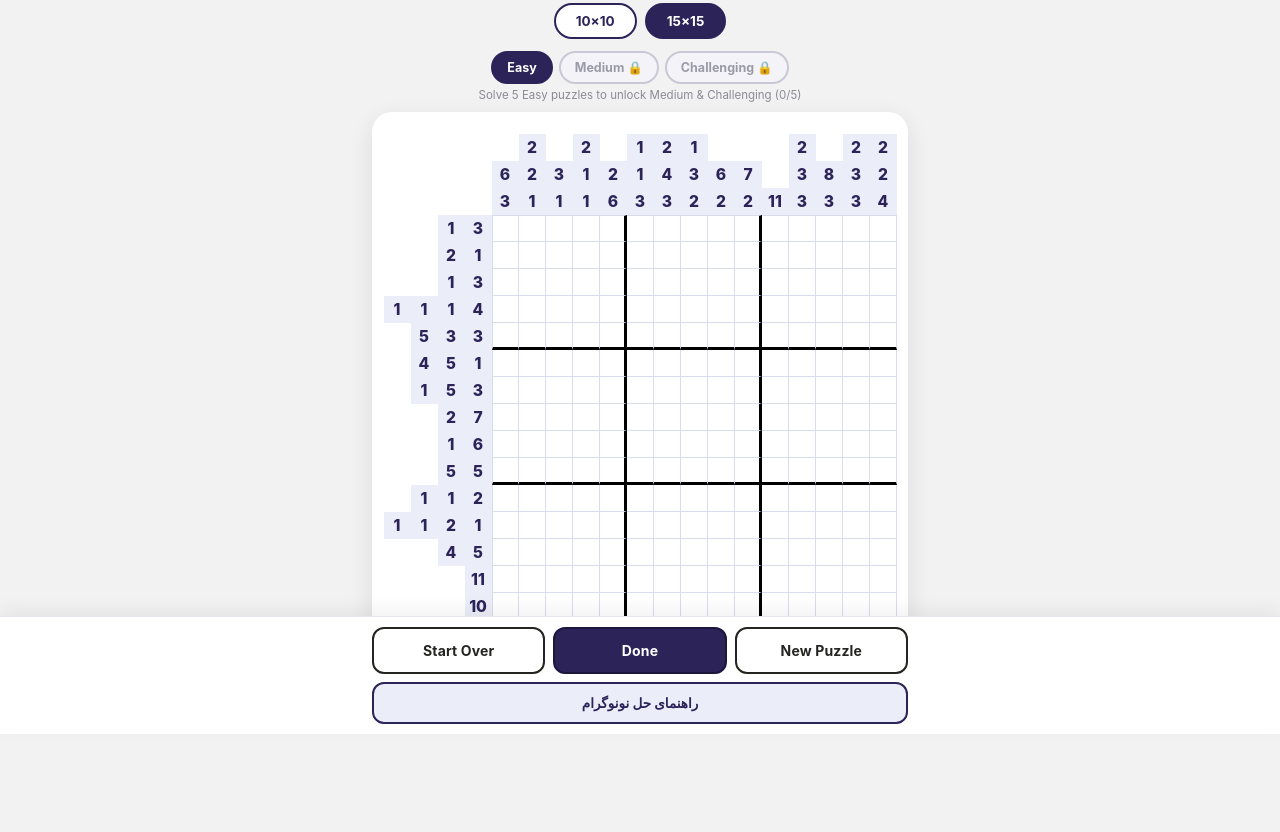
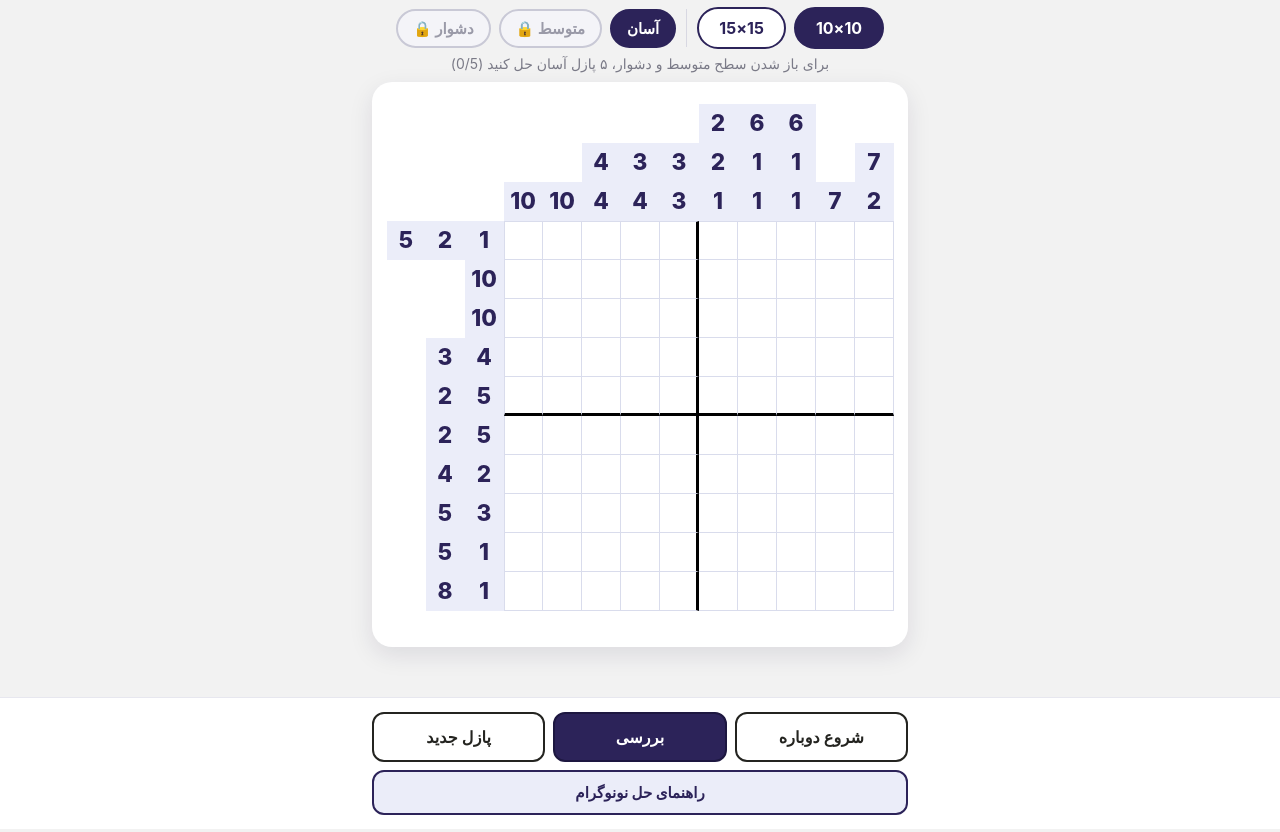
Before and after one commit to Mrdali1362/nonogram, a plain HTML site: page index.html in a window 1280 px wide. Shown: the part 66-898 px from the top of the page. Drawn offline with Linux system fonts and the light colour scheme.

Commit message:
Add files via upload

```diff
--- a/index.html
+++ b/index.html
@@ -1,14 +1,14 @@
 <!DOCTYPE html>
-<html lang="en">
+<html lang="fa" dir="rtl">
 <head>
 <meta charset="UTF-8">
 <meta name="viewport" content="width=device-width, initial-scale=1, maximum-scale=1, user-scalable=no, viewport-fit=cover">
 <meta name="apple-mobile-web-app-capable" content="yes">
 <meta name="apple-mobile-web-app-status-bar-style" content="black-translucent">
-<meta name="apple-mobile-web-app-title" content="Nonogram">
+<meta name="apple-mobile-web-app-title" content="نونوگرام">
 <meta name="mobile-web-app-capable" content="yes">
 <meta name="theme-color" content="#F2F2F2">
-<title>Nonogram</title>
+<title>نونوگرام</title>
 <style>
   :root{
     --paper:#FFFFFF;
@@ -33,14 +33,13 @@
     -webkit-user-select:none; user-select:none;
   }
   .wrap{
-    max-width:560px; margin:0 auto; padding:14px 12px calc(146px + env(safe-area-inset-bottom));
-    min-height:100vh;
+    max-width:560px; margin:0 auto; padding:14px 12px 24px;
   }
   header{ text-align:center; margin-bottom:10px; }
   h1{
     font-size:22px; margin:2px 0 2px; letter-spacing:0.02em; font-weight:800;
   }
-  .sub{ font-size:12.5px; color:#6b6a5f; margin:0; }
+  .sub{ font-size:15px; color:#6b6a5f; margin:0; }
 
   #status{
     min-height:20px; text-align:center; font-size:14px; font-weight:600;
@@ -99,16 +98,19 @@
   }
 
   .btnBar{
-    position:fixed; left:0; right:0; bottom:0; z-index:40;
     background:#fff; border-top:1px solid #E7E7EF;
-    padding:10px 12px calc(10px + env(safe-area-inset-bottom));
-    box-shadow:0 -6px 18px rgba(0,0,0,0.06);
+    padding:14px 12px calc(14px + env(safe-area-inset-bottom));
+    margin-top:10px;
   }
-  .sizeToggle{
-    display:flex; gap:8px; justify-content:center; margin:2px 0 12px;
+  .controlsToggle{
+    display:flex; gap:8px; justify-content:center; align-items:center;
+    flex-wrap:wrap; margin:2px 0 6px;
+  }
+  .toggleDivider{
+    width:1px; align-self:stretch; background:#D8D8E2; margin:2px 2px;
   }
   .sizeBtn{
-    padding:8px 20px; font-size:13.5px; font-weight:700; border-radius:999px;
+    padding:9px 20px; font-size:16px; font-weight:700; border-radius:999px;
     border:2px solid var(--clue-text); background:var(--paper); color:var(--clue-text);
     font-family:inherit; cursor:pointer;
   }
@@ -117,11 +119,8 @@
   }
   .sizeBtn:active{ transform:scale(0.96); }
 
-  .diffToggle{
-    display:flex; gap:6px; justify-content:center; margin:0 0 4px; flex-wrap:wrap;
-  }
   .diffBtn{
-    padding:7px 14px; font-size:12.5px; font-weight:700; border-radius:999px;
+    padding:8px 15px; font-size:15px; font-weight:700; border-radius:999px;
     border:2px solid var(--clue-text); background:var(--paper); color:var(--clue-text);
     font-family:inherit; cursor:pointer;
   }
@@ -131,7 +130,7 @@
   }
   .diffBtn:active{ transform:scale(0.96); }
   .unlockHint{
-    text-align:center; font-size:11.5px; color:#8A8A97; margin:0 0 10px;
+    text-align:center; font-size:14px; color:#7a7a87; margin:0 0 10px;
   }
   .unlockHint.hidden{ display:none; }
   .btnBar .btnRow{ max-width:536px; margin:0 auto; }
@@ -141,7 +140,7 @@
     display:flex; gap:8px; margin-top:6px;
   }
   button.act{
-    flex:1; padding:13px 6px; font-size:14px; font-weight:700; border-radius:12px;
+    flex:1; padding:13px 6px; font-size:16px; font-weight:700; border-radius:12px;
     border:2px solid var(--ink); background:var(--paper); color:var(--ink);
     font-family:inherit; letter-spacing:0.01em;
   }
@@ -150,17 +149,17 @@
     background:var(--accent); border-color:var(--accent-dark); color:#fff;
   }
   button.helpBtn{
-    flex:1; padding:11px 6px; font-size:13.5px; font-weight:700; border-radius:12px;
+    flex:1; padding:11px 6px; font-size:15px; font-weight:700; border-radius:12px;
     border:2px solid var(--clue-text); background:var(--clue-bg); color:var(--clue-text);
     font-family:inherit;
   }
   button.helpBtn:active{ transform:scale(0.97); }
   .legend{
-    display:flex; gap:14px; justify-content:center; margin-top:10px; font-size:11.5px; color:#6b6a5f;
+    display:flex; gap:14px; justify-content:center; margin-top:10px; font-size:14px; color:#6b6a5f;
     flex-wrap:wrap;
   }
   .legend span{ display:inline-flex; align-items:center; gap:5px; }
-  .swatch{ width:11px; height:11px; border-radius:3px; display:inline-block; }
+  .swatch{ width:13px; height:13px; border-radius:3px; display:inline-block; }
 
   #helpOverlay{
     position:fixed; inset:0; display:none; align-items:center; justify-content:center;
@@ -213,40 +212,35 @@
 <body>
 <div class="wrap">
   <header>
-    <h1>Nonogram</h1>
-    <p class="sub">Tap a cell: fill → X → clear</p>
+    <h1>نونوگرام</h1>
+    <p class="sub">لمس خانه: پر ← ضربدر ← خالی</p>
   </header>
 
-  <div class="sizeToggle">
-    <button class="sizeBtn" id="size10" data-size="10">10×10</button>
-    <button class="sizeBtn active" id="size15" data-size="15">15×15</button>
+  <div class="controlsToggle">
+    <button class="sizeBtn active" id="size10" data-size="10">10×10</button>
+    <button class="sizeBtn" id="size15" data-size="15">15×15</button>
+    <span class="toggleDivider"></span>
+    <button class="diffBtn active" id="diffEasy" data-diff="easy">آسان</button>
+    <button class="diffBtn locked" id="diffMedium" data-diff="medium">متوسط 🔒</button>
+    <button class="diffBtn locked" id="diffChallenging" data-diff="challenging">دشوار 🔒</button>
   </div>
-
-  <div class="diffToggle">
-    <button class="diffBtn active" id="diffEasy" data-diff="easy">Easy</button>
-    <button class="diffBtn locked" id="diffMedium" data-diff="medium">Medium 🔒</button>
-    <button class="diffBtn locked" id="diffChallenging" data-diff="challenging">Challenging 🔒</button>
-  </div>
-  <p class="unlockHint" id="unlockHint">Solve 5 Easy puzzles to unlock Medium &amp; Challenging (0/5)</p>
+  <p class="unlockHint" id="unlockHint">برای باز شدن سطح متوسط و دشوار، ۵ پازل آسان حل کنید (0/5)</p>
 
   <div id="status"></div>
 
   <div class="boardCard">
-    <div id="boardWrap">
+    <div id="boardWrap" dir="ltr">
       <div id="puzzle"></div>
     </div>
   </div>
 
-  <div class="legend">
-    <span><span class="swatch" style="background:var(--error)"></span>incorrect fill</span>
-  </div>
 </div>
 
 <div class="btnBar">
   <div class="btnRow">
-    <button class="act" id="btnStart">Start Over</button>
-    <button class="act primary" id="btnDone">Done</button>
-    <button class="act" id="btnNew">New Puzzle</button>
+    <button class="act" id="btnStart">شروع دوباره</button>
+    <button class="act primary" id="btnDone">بررسی</button>
+    <button class="act" id="btnNew">پازل جدید</button>
   </div>
   <div class="btnRow2">
     <button class="helpBtn" id="btnHelp">راهنمای حل نونوگرام</button>
@@ -255,7 +249,7 @@
 
 <div id="helpOverlay">
   <div id="helpCard" dir="rtl" lang="fa">
-    <button id="helpClose" aria-label="close">×</button>
+    <button id="helpClose" aria-label="بستن">×</button>
     <h2>چگونه نونوگرام را حل کنیم؟</h2>
     <p>
       نونوگرام یک پازل تصویری است. عددهای کنار هر سطر و ستون نشان می‌دهند که در آن سطر یا ستون
@@ -298,8 +292,8 @@
 <canvas id="confettiCanvas"></canvas>
 <div id="celebrate">
   <div id="celebrateCard">
-    <h2>🎉 Solved!</h2>
-    <p>Nice work — tap anywhere to close.</p>
+    <h2>🎉 حل شد!</h2>
+    <p>آفرین! برای بستن، هر جا لمس کنید.</p>
   </div>
 </div>
 
@@ -538,11 +532,11 @@ const ORIGINAL_SOLUTION = [
 
 /* =================== app state / rendering =================== */
 
-let N=15, M=15;
+let N=10, M=10;
 let currentDifficulty = 'easy';
 let easySolvedCount = 0;
 const UNLOCK_THRESHOLD = 5;
-let puzzle = { rowClues:ORIGINAL_ROW_CLUES, colClues:ORIGINAL_COL_CLUES, solution:ORIGINAL_SOLUTION };
+let puzzle = generatePuzzle(N, M, Date.now(), currentDifficulty);
 let cellState = Array.from({length:N},()=>new Array(M).fill(0)); // 0 empty,1 filled,2 crossed
 let rowDone = new Array(N).fill(false);
 let colDone = new Array(M).fill(false);
@@ -659,7 +653,7 @@ function maybeCelebrate(){
       clearErrorHighlights();
       statusEl.classList.add('show','ok');
       statusEl.classList.remove('bad');
-      statusEl.textContent = 'Solved correctly! 🎉';
+      statusEl.textContent = 'درست حل شد! 🎉';
       onPuzzleSolved();
     }
   } else {
@@ -831,18 +825,18 @@ document.getElementById('btnDone').addEventListener('click', ()=>{
     celebrated = false;
     statusEl.classList.add('bad');
     statusEl.classList.remove('ok');
-    statusEl.textContent = `${wrong} filled cell${wrong===1?'':'s'} ${wrong===1?'is':'are'} incorrect (see highlights below)`;
+    statusEl.textContent = `${wrong} خانه‌ی پرشده اشتباه است (خانه‌های مشخص‌شده را ببینید)`;
   } else if(isSolved()){
     statusEl.classList.add('ok');
     statusEl.classList.remove('bad');
-    statusEl.textContent = 'Solved correctly! 🎉';
+    statusEl.textContent = 'درست حل شد! 🎉';
     if(!celebrated){
       onPuzzleSolved();
     }
   } else {
     statusEl.classList.add('ok');
     statusEl.classList.remove('bad');
-    statusEl.textContent = 'All correct so far — keep going!';
+    statusEl.textContent = 'تا اینجا همه چیز درست است — ادامه بده!';
   }
 });
 
@@ -892,7 +886,7 @@ function updateUnlockUI(){
     const diff = b.dataset.diff;
     if(diff !== 'easy'){
       b.classList.toggle('locked', !isUnlocked);
-      b.textContent = (diff==='medium' ? 'Medium' : 'Challenging') + (isUnlocked ? '' : ' 🔒');
+      b.textContent = (diff==='medium' ? 'متوسط' : 'دشوار') + (isUnlocked ? '' : ' 🔒');
     }
     b.classList.toggle('active', diff === currentDifficulty);
   });
@@ -900,7 +894,7 @@ function updateUnlockUI(){
     unlockHint.classList.add('hidden');
   } else {
     unlockHint.classList.remove('hidden');
-    unlockHint.textContent = `Solve 5 Easy puzzles to unlock Medium & Challenging (${easySolvedCount}/${UNLOCK_THRESHOLD})`;
+    unlockHint.textContent = `برای باز شدن سطح متوسط و دشوار، ۵ پازل آسان حل کنید (${easySolvedCount}/${UNLOCK_THRESHOLD})`;
   }
 }
 diffButtons.forEach(b=>{
```
